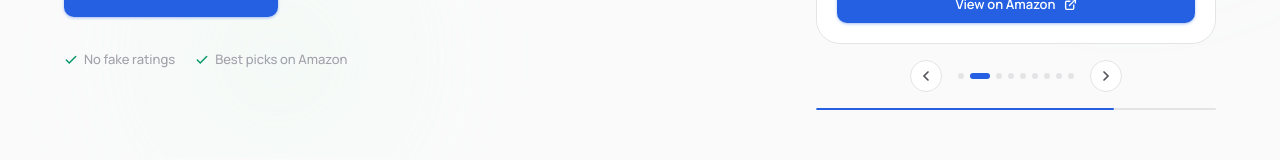
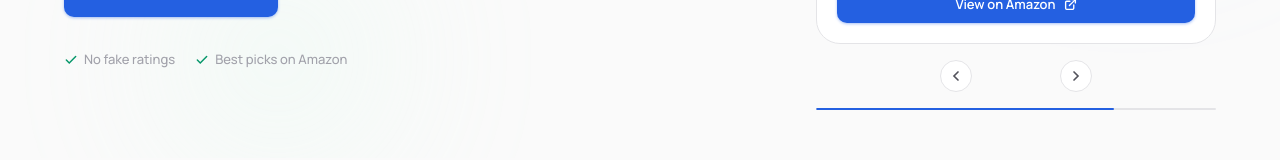
Before and after one commit to JayeshDev-25/Affiliate-website, a React (Vite) app: page / in a window 1280 px wide. Shown: the part 506-666 px from the top of the page. Built offline with nearby package versions, Linux system fonts and the light colour scheme.

Commit message:
minor correction

```diff
--- a/src/components/Hero.css
+++ b/src/components/Hero.css
@@ -273,13 +273,10 @@
 .carousel-dot {
   width: 6px;
   height: 6px;
-  border-radius: 50%;
-  background: var(--border);
-  border: none;
-  cursor: pointer;
-  transition: all var(--transition);
-  padding: 0;
-  flex-shrink: 0;
+  padding: 6px; /* invisible tap area expansion */
+  margin: -6px; /* compensate for layout shift */
+  background-clip: content-box;
+  -webkit-background-clip: content-box;
 }
 
 .carousel-dot-active {
```
